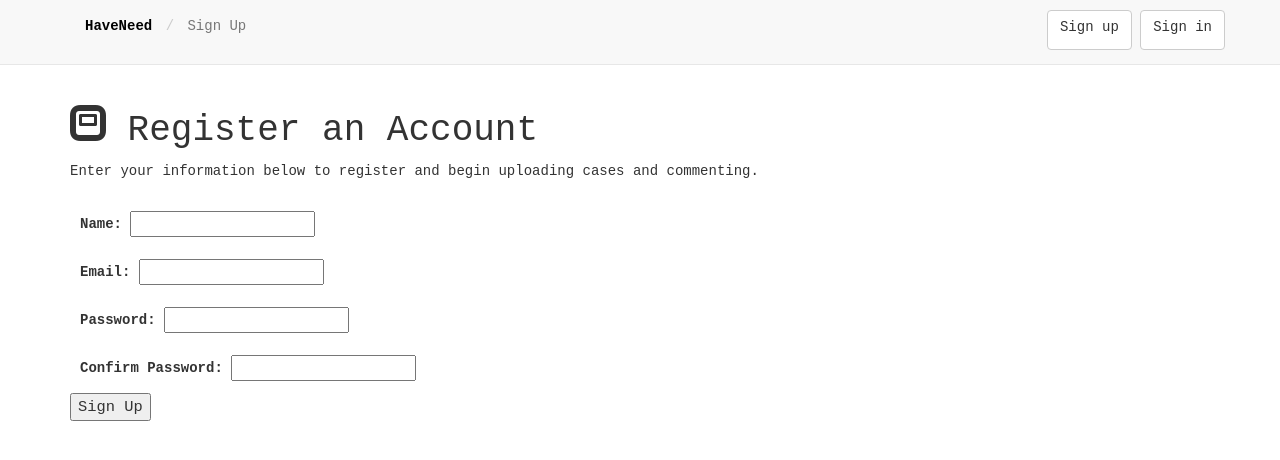
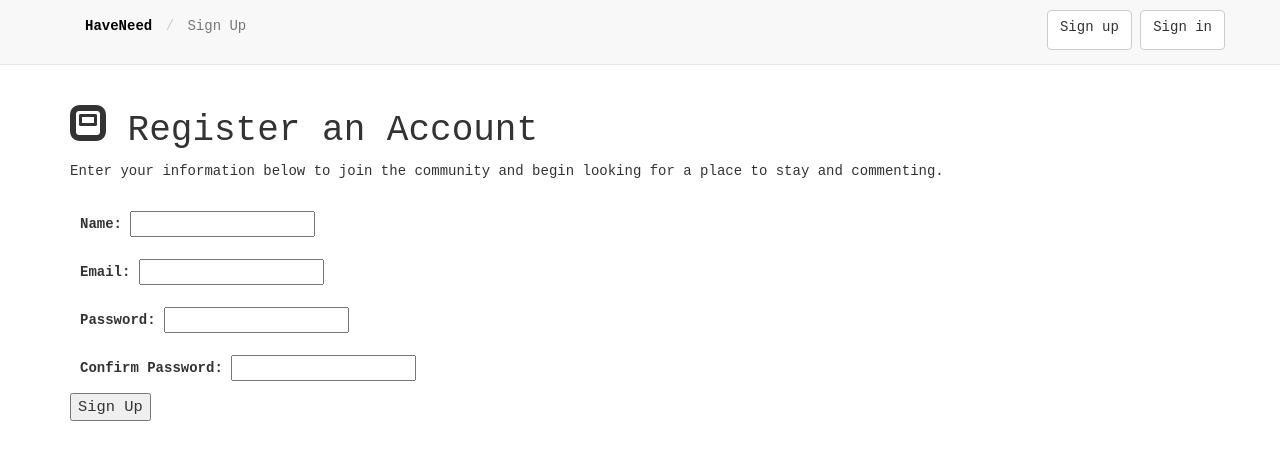
Before and after one commit to FrancescoSTL/generadix, a website: page views/register.html in a window 1280 px wide. Drawn offline with nearby package versions, Linux system fonts and the light colour scheme; files that its build step writes are made by us from their sources.

Commit message:
Change some copy

```diff
--- a/views/register.html
+++ b/views/register.html
@@ -14,7 +14,7 @@
 
 {% block head %}
     <h1><span class=" glyphicon glyphicon-modal-window" aria-hidden="true"></span> Register an Account</h1>
-    <p>Enter your information below to register and begin uploading cases and commenting.</p>
+    <p>Enter your information below to join the community and begin looking for a place to stay and commenting.</p>
 {% endblock %}
 
 {% block content %}
```
Also changed, not shown: views/login.html (+1 -1 lines).
